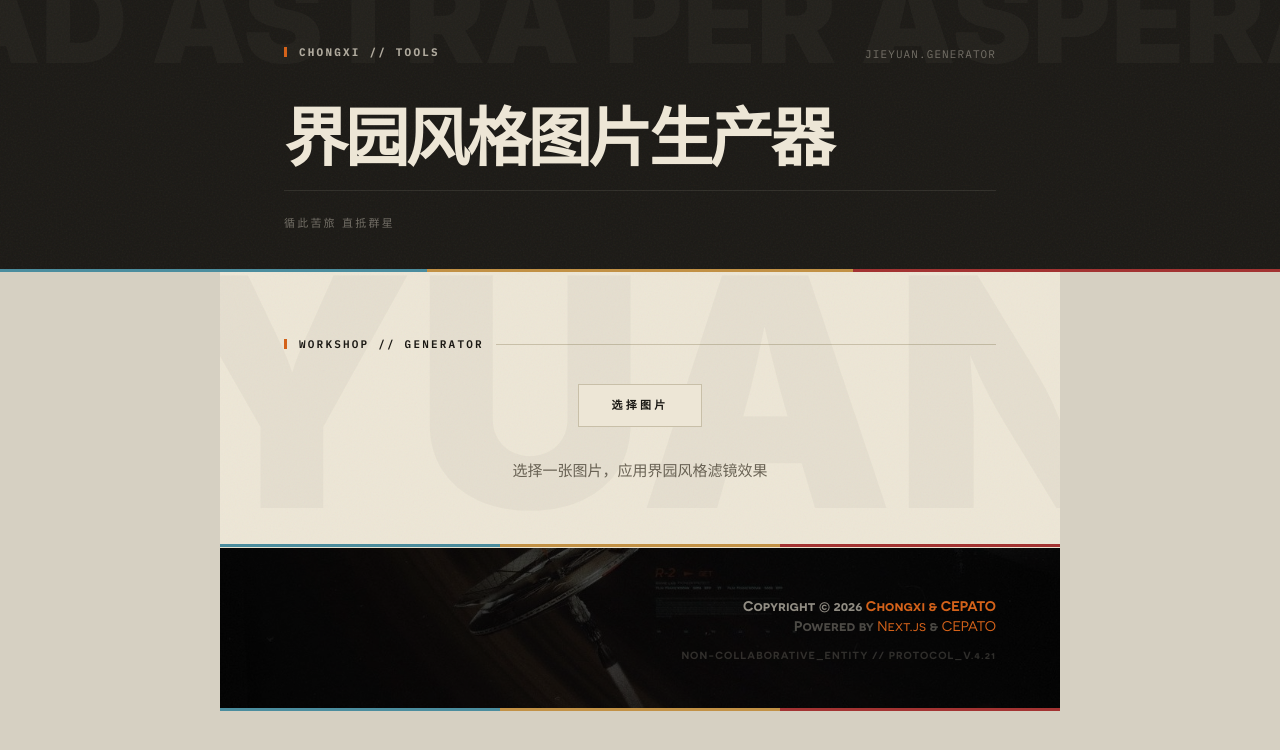
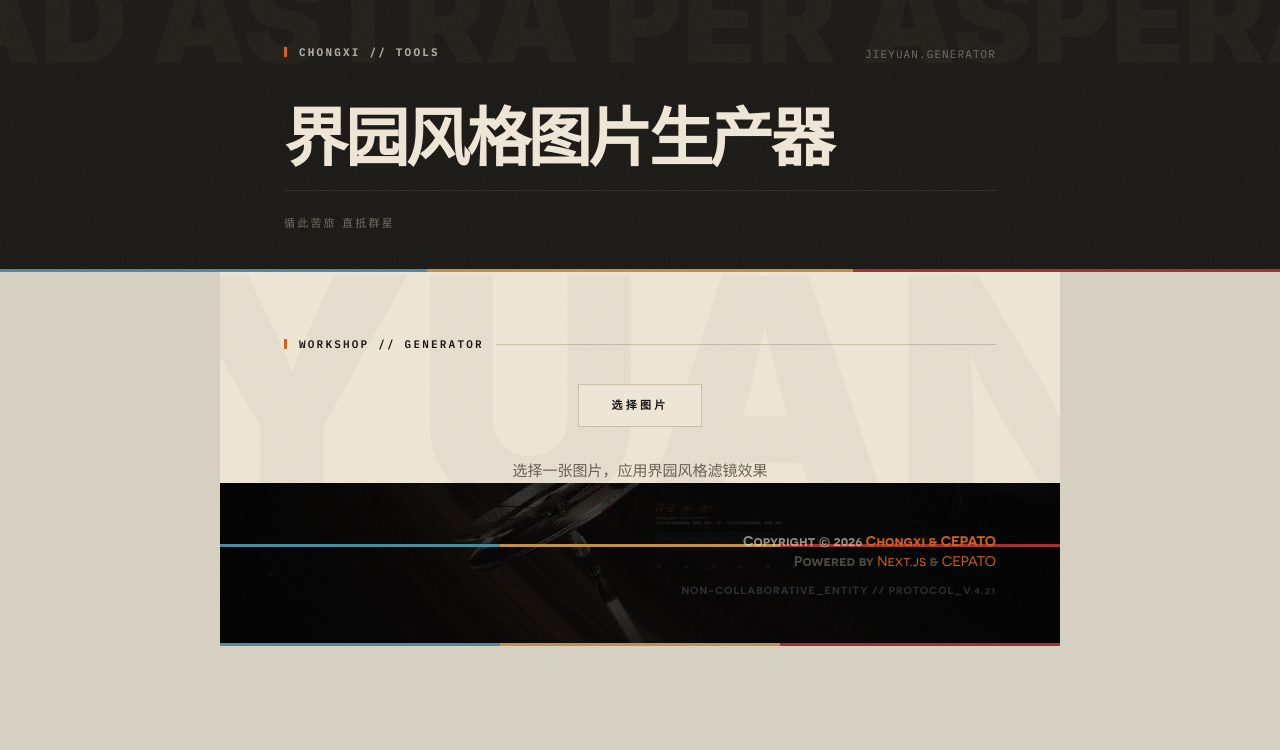
Before and after one commit to ChongxiSama/ChongxiSama, a Next.js app: page /tool/jieyuan in a window 1280 px wide. Shown: the top 750 px of the page. Built offline with nearby package versions, Linux system fonts and the light colour scheme.

Commit message:
fix: add negative margin to footer for seamless overlap, remove jieyuan card border-b

```diff
--- a/app/tool/jieyuan/page.tsx
+++ b/app/tool/jieyuan/page.tsx
@@ -50,7 +50,7 @@ export default function JieYuanPage() {
       </div>
 
       <div className="w-full max-w-[840px] mx-auto flex flex-col">
-        <section className="relative w-full bg-lt-bg paper-texture px-6 md:px-16 py-12 md:py-16 overflow-hidden border-b border-lt-border/10">
+        <section className="relative w-full bg-lt-bg paper-texture px-6 md:px-16 py-12 md:py-16 overflow-hidden">
           <div className="absolute -top-10 -right-20 pointer-events-none select-none">
             <span className="font-display text-[150px] md:text-[320px] text-lt-ink opacity-[0.03] leading-none uppercase">
               JIEYUAN
@@ -66,7 +66,7 @@ export default function JieYuanPage() {
           </div>
         </section>
 
-        <div className="relative w-full bg-lt-ink paper-texture px-6 md:px-16 py-12 overflow-hidden">
+        <div className="relative w-full bg-lt-ink paper-texture px-6 md:px-16 py-12 overflow-hidden -mt-12 md:-mt-16">
           <div className="absolute inset-0 z-0">
             <img src="/footer-bg.jpg" alt="" className="w-full h-full object-cover" />
             <div className="absolute inset-0 bg-black/70"></div>
--- a/components/ArchiveFlow.tsx
+++ b/components/ArchiveFlow.tsx
@@ -581,7 +581,7 @@ export default function ArchiveFlow({ data }: { data: SiteData }) {
           </div>
         </div>
 
-        <div className="relative w-full bg-lt-ink paper-texture px-6 md:px-16 py-12 overflow-hidden">
+        <div className="relative w-full bg-lt-ink paper-texture px-6 md:px-16 py-12 overflow-hidden -mt-12 md:-mt-16">
           <div className="absolute inset-0 z-0">
             <img src="/footer-bg.jpg" alt="" className="w-full h-full object-cover" />
             <div className="absolute inset-0 bg-black/70"></div>
```
